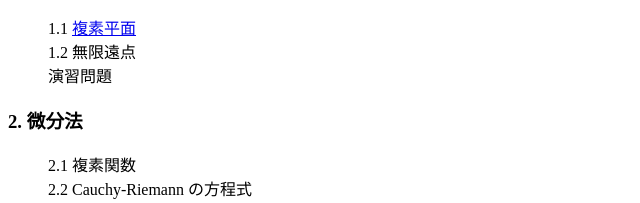
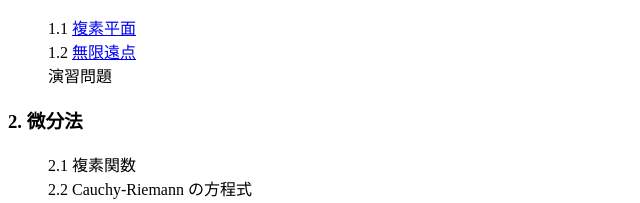
Before and after one commit to boyoyon/StudyNotes_ComplexFunctions, a plain HTML site: page ComplexFunctions.html in a window 1280 px wide. Shown: the part 162-365 px from the top of the page, 0-640 px from the left. Drawn offline with nearby package versions, Linux system fonts and the light colour scheme.

Commit message:
Add files via upload

```diff
--- a/ComplexFunctions.html
+++ b/ComplexFunctions.html
@@ -113,7 +113,7 @@
 <div class="styleBullet">
 <ul>
 <li>1.1 <a href="01/ComplexFunctions_1_1.html">複素平面</a></li>
-<li>1.2 無限遠点</li>
+<li>1.2 <a href="01/ComplexFunctions_1_2.html">無限遠点</a></li>
 <li>演習問題</li>
 </ul></div></p>
 
```
